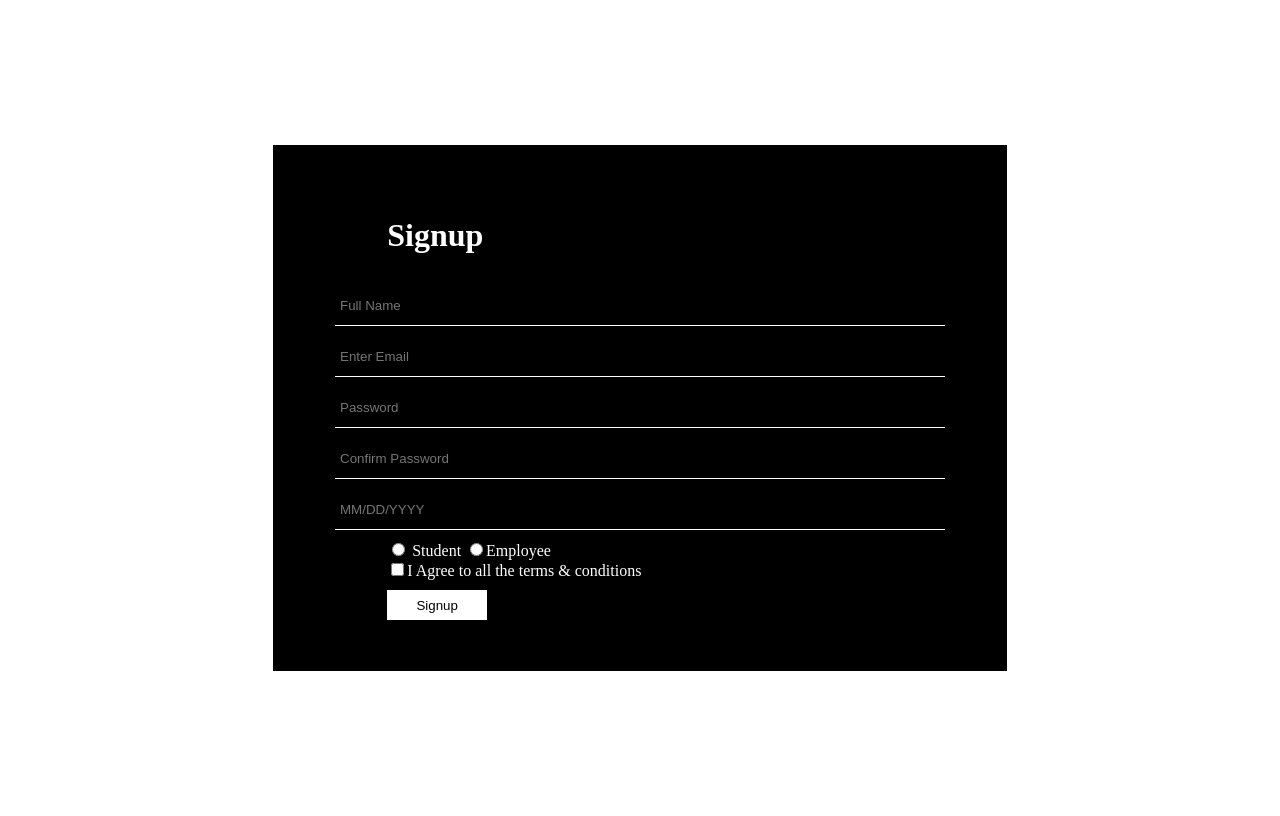
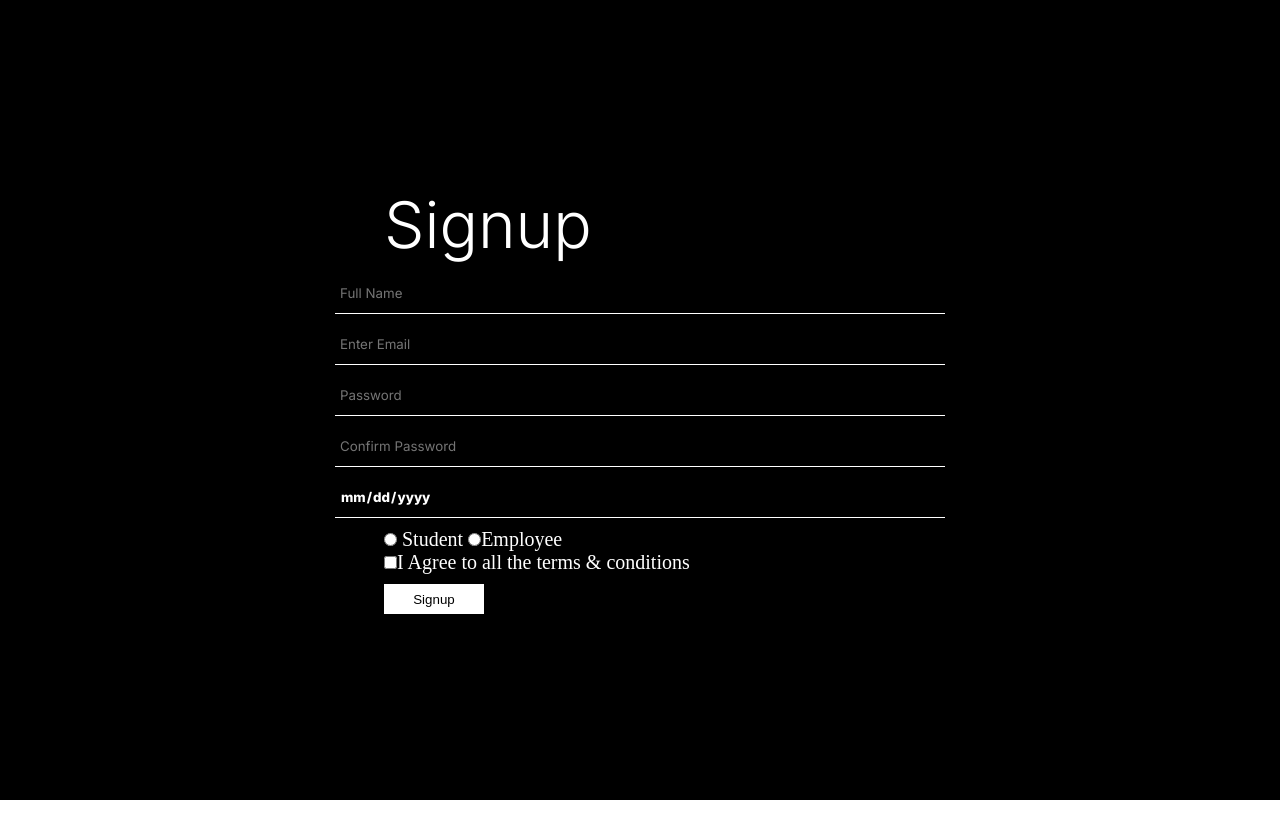
Before and after one commit to markandeyshukla/signupform-html, a plain HTML site: page index.html in a window 1280 px wide. Drawn offline with Linux system fonts and the light colour scheme.

Commit message:
initial commit

```diff
--- a/index.html
+++ b/index.html
@@ -14,7 +14,7 @@
             <input type="email" class="input" placeholder="Enter Email" required>
             <input type="password" class="input" placeholder="Password" required>
             <input type="password" class="input" placeholder="Confirm Password" required>
-            <input type="text" class="input" placeholder="MM/DD/YYYY" required>
+            <input type="date" class="input" placeholder="MM/DD/YYYY" required>
             <div class="div-radio">
             <input type="radio" id="student" name="radio" required > <label for="student">Student</label>
             <input type="radio" id="employee" name="radio" ><label for="employee">Employee</label>
--- a/style.css
+++ b/style.css
@@ -1,15 +1,27 @@
+
+@import url('https://fonts.googleapis.com/css2?family=Inter:ital,opsz,wght@0,14..32,100..900;1,14..32,100..900&display=swap');
+
+
+*{
+    margin: 0;
+}
 .main{
     width: 100%;
     height: 100vh;
     display: flex;
-    justify-content: center;
+
+    background-color: black;justify-content: center;
 }
 .text{
     margin-left: 10%;
 }
+h1{
+    font-family: inter;
+font-size: 64px;
+font-weight: 300;}
 .form{
+    font-size: 24px;
     padding: 4%;
-    background-color: black;
     display: flex;
     flex-direction: column;
     width: 50%;
@@ -18,16 +30,24 @@
     color: white;
 }
 .input{
+    font-family: inter;
+    font-weight: 800;
+    color: white;
     width: 600px;
     height: 30px;
     padding: 5px;
     border: none;
     border-bottom: 1px solid white;
     margin: auto;
-background-color: black;
+background-color: transparent;
+}
+.input::placeholder{
+    font-family: inter;
+    font-weight: 400;
 }
 .div-radio{
     margin-left: 10%;
+    font-size: 20px;
 }
 .btn{
     background-color: white;
@@ -36,4 +56,5 @@ background-color: black;
      margin-left: 10%;
      border: none;
      height: 30px;
+     cursor: pointer;
 }
```
